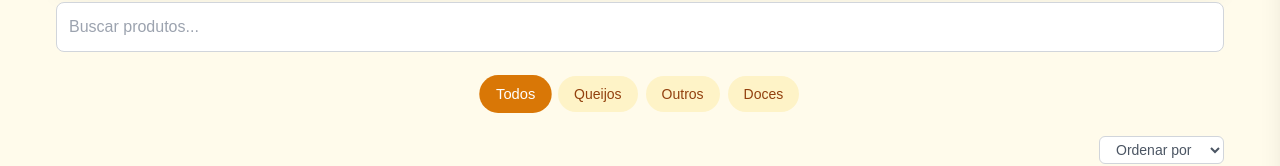
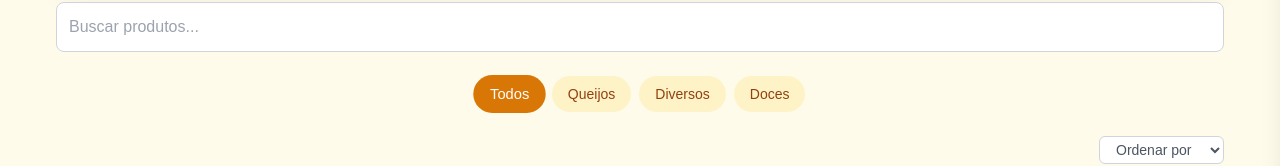
Before and after one commit to vumex/cardapiomonara, a React app: page / in a window 1280 px wide. Shown: the part 234-400 px from the top of the page. Built offline with nearby package versions, Linux system fonts and the light colour scheme; the HTML template or start-up script is replaced by a standard one.

Commit message:
Update produtos.ts

```diff
--- a/src/data/produtos.ts
+++ b/src/data/produtos.ts
@@ -31,7 +31,7 @@ export const produtos: Produto[] = [
     id: 1,
     nome: "Café",
     preco: 59,
-    categoria: "Outros",
+    categoria: "Diversos",
     descricao: "Diversas vezes premiado - grãos selecionados",
     imagem: imagePaths.cafe,
     peso: "500g"
```
